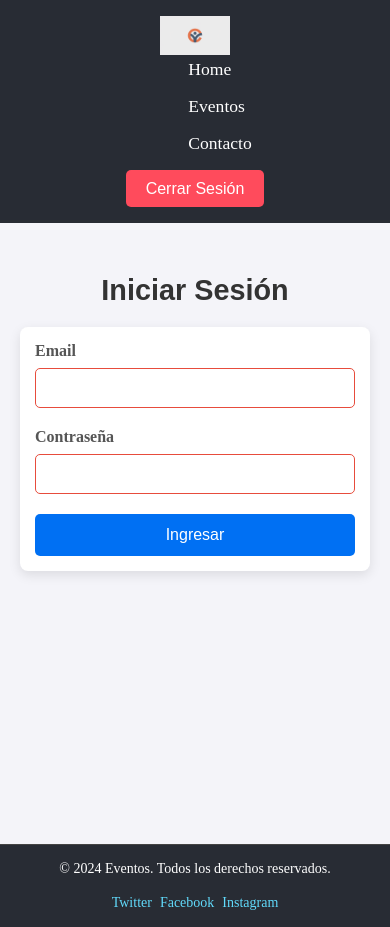
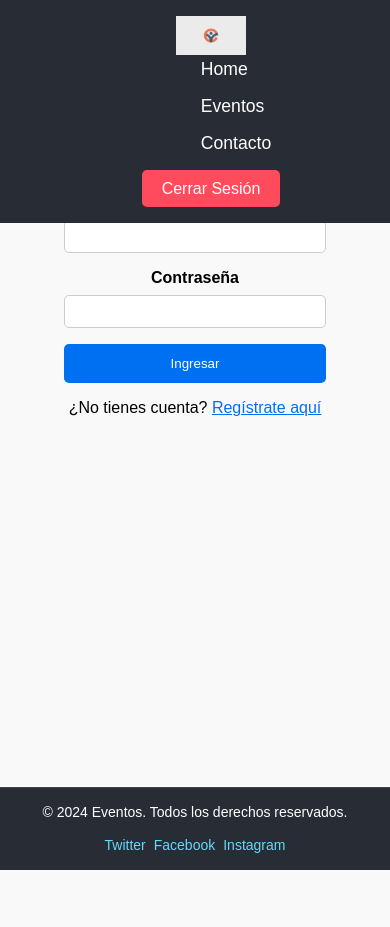
Before and after one commit to FedericoBiderman/TP9-02, a Next.js app: page /login in a window 390 px wide. After the commit the page ends 870 px from the top, so only its background shows below. Built offline with nearby package versions, Linux system fonts and the light colour scheme.

Commit message:
login hecho falta probar con api

```diff
--- a/package.json
+++ b/package.json
@@ -9,8 +9,9 @@
     "lint": "next lint"
   },
   "dependencies": {
+    "axios": "^1.7.7",
+    "next": "14.2.7",
     "react": "^18",
-    "react-dom": "^18",
-    "next": "14.2.7"
+    "react-dom": "^18"
   }
 }
--- /dev/null
+++ b/src/app/context/AuthContext.js
@@ -0,0 +1,51 @@
+"use client"; // Esto convierte el archivo en un Client Component
+
+import { createContext, useState, useContext } from 'react';
+import { useRouter } from 'next/navigation';
+import axios from 'axios';
+
+// Crear el contexto
+const AuthContext = createContext();
+
+// Hook personalizado para usar el contexto fácilmente en otros componentes
+export const useAuth = () => useContext(AuthContext);
+
+export const AuthProvider = ({ children }) => {
+  const [token, setToken] = useState(null); // Estado para almacenar el token
+  const [errorMessage, setErrorMessage] = useState('');
+  const router = useRouter();
+  const baseUrl = 'https://welcome-chamois-aware.ngrok-free.app'; // URL de la API
+
+  // Función para manejar el login
+  const login = async (email, password) => {
+    try {
+      const response = await axios.post(`${baseUrl}/api/user/login`, {
+        username: email,
+        password: password,
+      });
+
+      if (response.data.success) {
+        // Almacenar el token en el estado y redirigir al usuario
+        setToken(response.data.token);
+        router.replace('/eventos');
+      } else {
+        setErrorMessage('Usuario o contraseña incorrectos.');
+      }
+    } catch (error) {
+      console.error(error);
+      setErrorMessage('Hubo un problema al intentar iniciar sesión.');
+    }
+  };
+
+  // Función para cerrar sesión
+  const logout = () => {
+    setToken(null);
+    router.replace('/login');
+  };
+
+  return (
+    <AuthContext.Provider value={{ token, login, logout, errorMessage }}>
+      {children}
+    </AuthContext.Provider>
+  );
+};
--- a/src/app/layout.js
+++ b/src/app/layout.js
@@ -1,13 +1,16 @@
-import './globals.css';
+import './styles/globals.css';
 import Header from './components/Header';  // Importar el Header
 import Footer from './components/Footer';  // Importar el Footer
+import { AuthProvider } from './context/AuthContext'; // Ajusta la ruta según la estructura de tu proyecto
 
 export default function RootLayout({ children }) {
   return (
     <html lang="es">
       <body>
         <Header /> {/* Header presente en todas las páginas */}
-        <main>{children}</main> {/* Aquí se renderiza el contenido de cada página */}
+        <AuthProvider>
+          <main>{children}</main> {/* Aquí se renderiza el contenido de cada página */}
+        </AuthProvider>
         <Footer /> {/* Footer presente en todas las páginas */}
       </body>
     </html>
--- a/src/app/login/page.js
+++ b/src/app/login/page.js
@@ -1,22 +1,24 @@
 "use client";
 import { useState } from 'react';
+import { useAuth } from '../context/AuthContext'; // Ajusta la ruta según la estructura de tu proyecto
 import styles from './../styles/Login.module.css';
 
 export default function Login() {
   const [email, setEmail] = useState('');
   const [password, setPassword] = useState('');
+  const { login, errorMessage } = useAuth(); // Obtener la función de login y el mensaje de error del contexto
 
-  const handleSubmit = (e) => {
+  const handleSubmit = async (e) => {
     e.preventDefault();
-    // Lógica de login
-    console.log(email, password);
+    login(email, password); // Llamar a la función de login desde el contexto
   };
 
   return (
     <div className={styles.container}>
       <h1 className={styles.title}>Iniciar Sesión</h1>
+      {errorMessage && <p className={styles.error}>{errorMessage}</p>}
       <form className={styles.form} onSubmit={handleSubmit}>
-      <label htmlFor="email" className={styles.label}>Email</label>
+        <label htmlFor="email" className={styles.label}>Email</label>
         <input
           type="email"
           id="email"
@@ -34,8 +36,12 @@ export default function Login() {
           onChange={(e) => setPassword(e.target.value)}
           required
         />
-       <button type="submit" className={styles.button}>Ingresar</button>
+        <button type="submit" className={styles.button}>Ingresar</button>
       </form>
+      <p className={styles.registerText}>
+        ¿No tienes cuenta?{' '}
+        <a href="/register" className={styles.link}>Regístrate aquí</a>
+      </p>
     </div>
   );
 }
--- a/src/app/styles/Login.module.css
+++ b/src/app/styles/Login.module.css
@@ -1,105 +1,52 @@
 .container {
-    display: flex;
-    flex-direction: column;
-    align-items: center;
-    justify-content: center;
-    min-height: 100vh;
-    background-color: #f4f4f9;
-    padding: 20px;
+  max-width: 400px;
+  margin: 0 auto;
+  padding: 2rem;
+  text-align: center;
 }
 
-  /* Título */
-  .title{
-    font-size: 2.5rem;
-    color: #333;
-    margin-bottom: 20px;
-    font-family: 'Arial', sans-serif;
+.title {
+  font-size: 2rem;
+  margin-bottom: 1.5rem;
 }
 
-  /* Formulario */
 .form {
   display: flex;
   flex-direction: column;
-    width: 100%;
-    max-width: 400px;
-    background-color: white;
-    padding: 30px;
-    border-radius: 8px;
-    box-shadow: 0 4px 12px rgba(0, 0, 0, 0.1);
 }
 
-  /* Labels */
 .label {
-    font-size: 1rem;
-    color: #555;
-    margin-bottom: 8px;
+  margin-bottom: 0.5rem;
   font-weight: bold;
 }
 
-  /* Inputs */
 .input {
-    font-size: 1rem;
-    padding: 10px;
-    border: 1.2px solid #000000;
+  padding: 0.5rem;
+  margin-bottom: 1rem;
+  border: 1px solid #ccc;
   border-radius: 5px;
-    margin-bottom: 20px;
-    background-color:#ffffff;
-    outline: none;
-    transition: border 0.3s ease;
 }
 
-  .input:focus {
-    border-color: #0070f3;
-    box-shadow: 0 0 5px rgba(0, 112, 243, 0.3);
-  }
-
-  /* Botón de registro */
 .button {
-    font-size: 1.2rem;
-    padding: 12px 20px;
+  padding: 0.75rem;
   background-color: #0070f3;
   color: white;
   border: none;
   border-radius: 5px;
   cursor: pointer;
-    transition: background-color 0.3s ease;
 }
 
-  .button:hover {
-    background-color: #005bb5;
+.error {
+  color: red;
+  margin-bottom: 1rem;
 }
 
-  /* Estilos de error */
-  .input:invalid {
-    border-color: #e74c3c;
+.registerText {
+  margin-top: 1rem;
 }
 
-  .input:invalid:focus {
-    box-shadow: 0 0 5px rgba(231, 76, 60, 0.3);
+.link {
+  color: #0070f3;
+  text-decoration: underline;
+  cursor: pointer;
 }
-
-  /* Estilos responsivos */
-  @media (max-width: 768px) {
-    .form {
-      width: 100%;
-      padding: 20px;
-    }
-
-    .title {
-      font-size: 2rem;
-    }
-  }
-
-  @media (max-width: 480px) {
-    .form {
-      padding: 15px;
-    }
-
-    .title {
-      font-size: 1.8rem;
-    }
-
-    .input, .button {
-      font-size: 1rem;
-    }
-  }
```
Also changed, not shown: 1 other file (tests, documents, lock files or other folders). Lines whose indentation alone changed are shown as unchanged.
